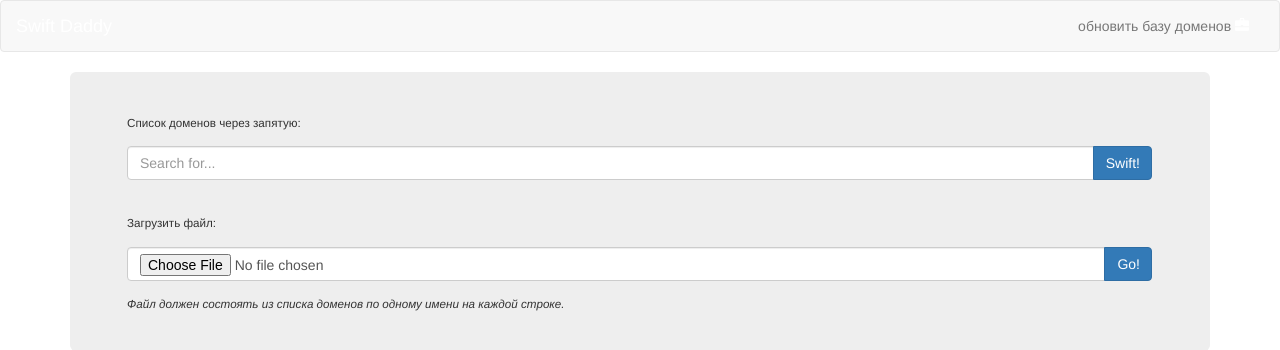
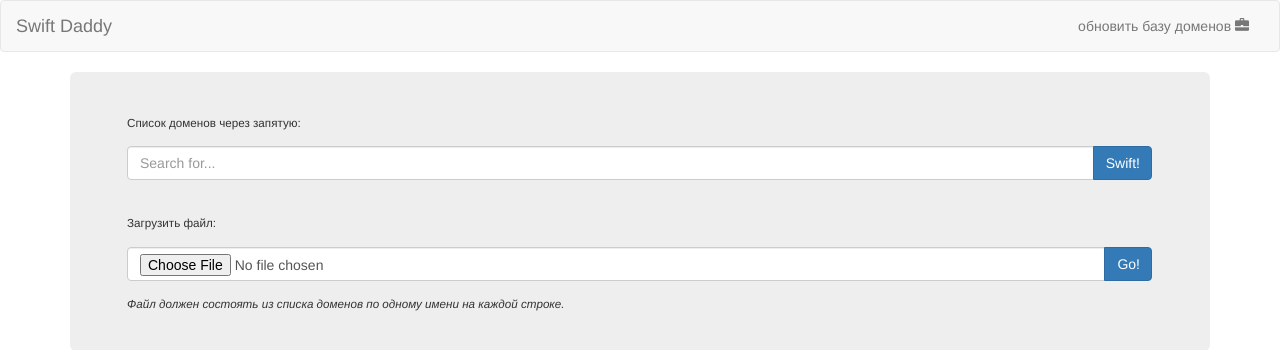
Before and after one commit to walterdd/swift_daddy, a Django app: page / in a window 1280 px wide. Shown: the top 350 px of the page. Run offline with Django 3.2, Linux system fonts and the light colour scheme; some libraries are stand-ins or nearby versions.

Commit message:
baloons update

```diff
--- a/swiftdaddy/domainlookup/templates/desktop.html
+++ b/swiftdaddy/domainlookup/templates/desktop.html
@@ -18,7 +18,7 @@
   <body>
 
 
-  <nav class="navbar navbar-default btn-primary"">
+  <nav class="navbar navbar-default">
   <div class="container-fluid">
     <!-- Brand and toggle get grouped for better mobile display -->
     <div class="navbar-header">
@@ -27,14 +27,14 @@
         <span class="glyphicon glyphicon-briefcase" ></span>
       </button>
       </a>
-      <a class="navbar-brand" style="color: white;" href="{% url "greetings"  %}">Swift Daddy</a>
+      <a class="navbar-brand" href="{% url "greetings"  %}">Swift Daddy</a>
     </div>
 
     <!-- Collect the nav links, forms, and other content for toggling -->
     <div class="collapse navbar-collapse" id="bs-example-navbar-collapse-1">
 
-      <ul class="nav navbar-nav navbar-right" style="color: white;">
-        <li style="color: white;"><a href="{% url "database"  %}">обновить базу доменов <span style="color: white;" class="glyphicon glyphicon-briefcase"></span> </a></li>
+      <ul class="nav navbar-nav navbar-right">
+        <li><a href="{% url "database"  %}">обновить базу доменов <span class="glyphicon glyphicon-briefcase"></span> </a></li>
       </ul>
     </div><!-- /.navbar-collapse -->
   </div><!-- /.container-fluid -->
```
